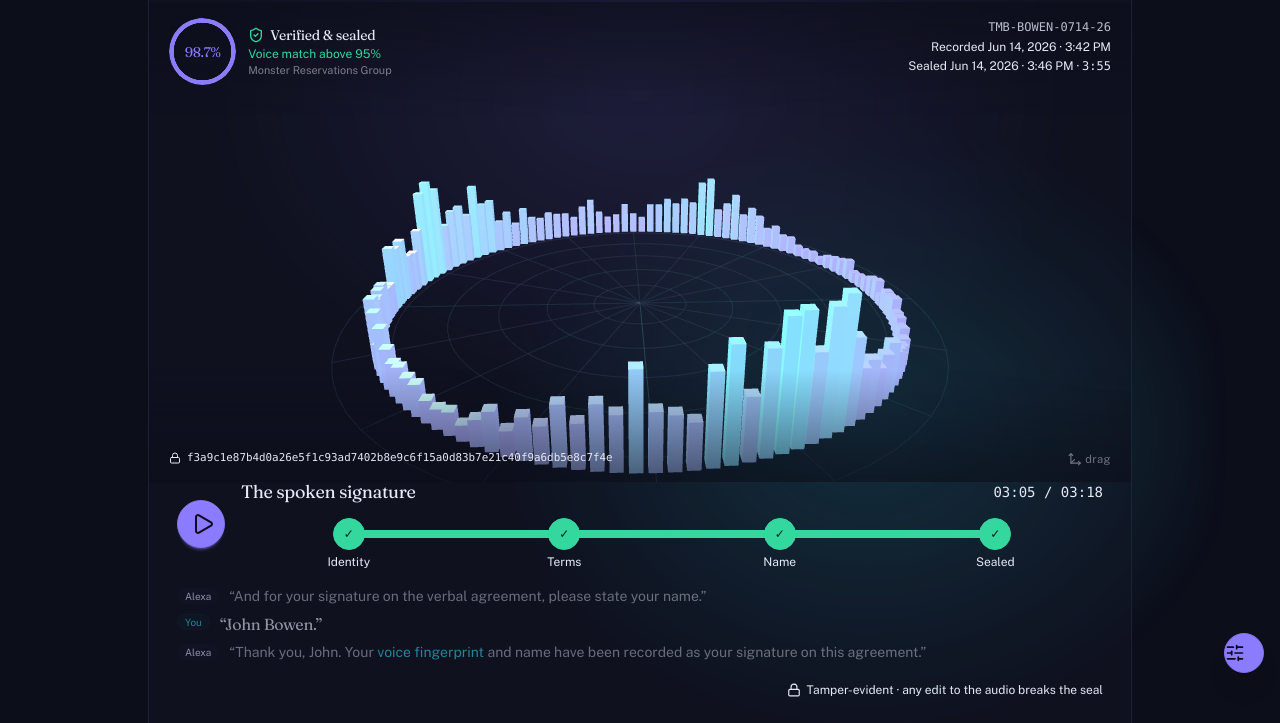
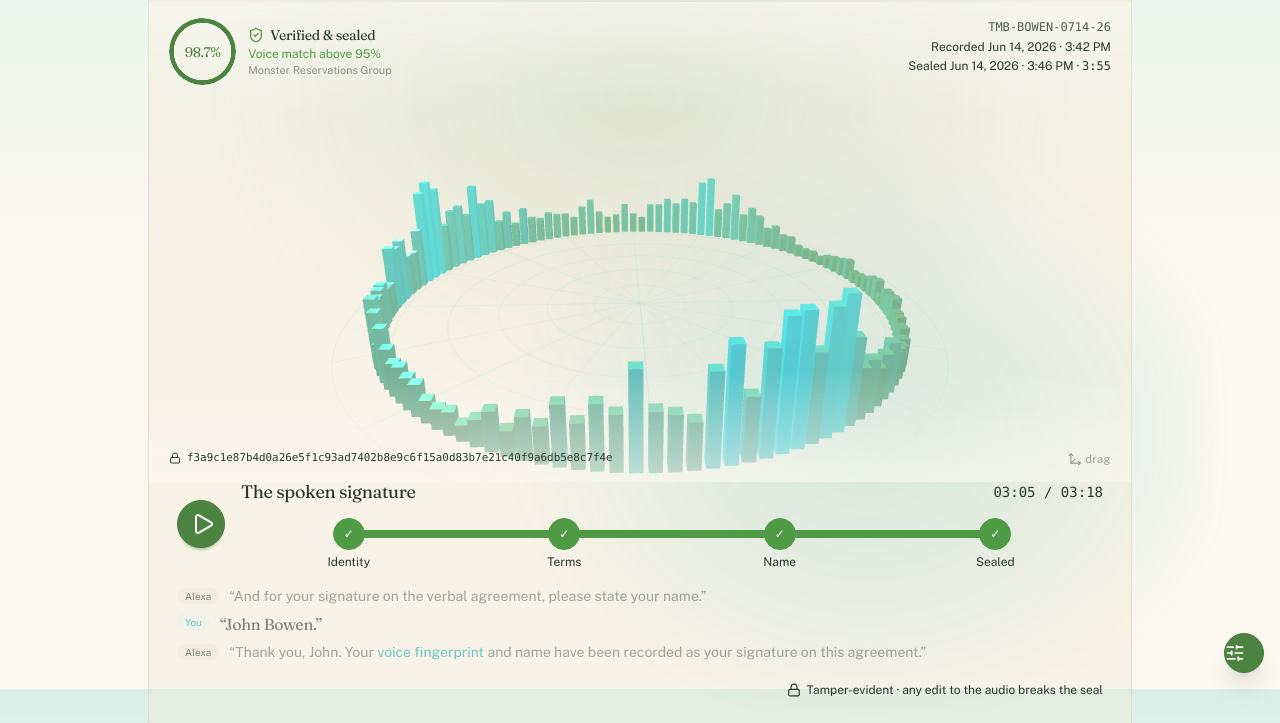
Before and after one commit to theTechGoose/timbre-voice-signature, a plain HTML site: page index.html in a window 1280 px wide. Shown: the part 111-834 px from the top of the page. Drawn offline with nearby package versions, Linux system fonts and the light colour scheme; animation ran at ten frames a second.

Commit message:
Beachy light theme · brand green #4c8340

```diff
--- a/index.html
+++ b/index.html
@@ -1,5 +1,5 @@
 <!doctype html>
-<html lang="en" data-theme="brand-dark">
+<html lang="en" data-theme="brand">
 <head>
 <meta charset="utf-8" />
 <meta name="viewport" content="width=device-width, initial-scale=1" />
@@ -20,31 +20,31 @@
 
 [data-theme="brand"] {
   color-scheme: light;
-  --color-base-100: #f7f8fc; --color-base-200: #eef0f8; --color-base-300: #dcdfee;
-  --color-base-content: #161a2e;
-  --color-primary: #5546e6; --color-primary-content: #ffffff;
-  --color-secondary: #8b7bf7; --color-secondary-content: #181433;
-  --color-accent: #0fa6b8; --color-accent-content: #04282d;
-  --color-neutral: #1e2236; --color-neutral-content: #e9ebf5;
-  --color-info: #3b82f6; --color-info-content: #ffffff;
-  --color-success: #16b981; --color-success-content: #04231a;
-  --color-warning: #e0a106; --color-warning-content: #2a1d00;
-  --color-error: #f43f5e; --color-error-content: #ffffff;
+  --color-base-100: #fbf8f0; --color-base-200: #f2ead8; --color-base-300: #ddd0b3;
+  --color-base-content: #28382c;
+  --color-primary: #4c8340; --color-primary-content: #ffffff;
+  --color-secondary: #e2a341; --color-secondary-content: #2a1d00;
+  --color-accent: #0ea7b8; --color-accent-content: #ffffff;
+  --color-neutral: #26352b; --color-neutral-content: #f2ead8;
+  --color-info: #2f9bd6; --color-info-content: #ffffff;
+  --color-success: #4f9a45; --color-success-content: #ffffff;
+  --color-warning: #d9912a; --color-warning-content: #2a1d00;
+  --color-error: #e0604e; --color-error-content: #ffffff;
   --radius-selector: 2rem; --radius-field: 0.5rem; --radius-box: 1rem;
   --size-selector: 0.25rem; --size-field: 0.25rem; --border: 1px; --depth: 1; --noise: 0;
 }
 [data-theme="brand-dark"] {
   color-scheme: dark;
-  --color-base-100: #0c0e1a; --color-base-200: #14172a; --color-base-300: #262c49;
-  --color-base-content: #e7e9f6;
-  --color-primary: #8b7bff; --color-primary-content: #0b0a22;
-  --color-secondary: #b9afff; --color-secondary-content: #181433;
+  --color-base-100: #0c1714; --color-base-200: #122420; --color-base-300: #213b33;
+  --color-base-content: #e8f1e6;
+  --color-primary: #74c45f; --color-primary-content: #07210a;
+  --color-secondary: #f0c069; --color-secondary-content: #2a1d00;
   --color-accent: #2dd4e6; --color-accent-content: #042a30;
-  --color-neutral: #1b1f33; --color-neutral-content: #dfe3f2;
-  --color-info: #5c9dff; --color-info-content: #03122b;
-  --color-success: #34d89e; --color-success-content: #04231a;
+  --color-neutral: #16261f; --color-neutral-content: #dfeede;
+  --color-info: #5cc0ff; --color-info-content: #03122b;
+  --color-success: #57c46a; --color-success-content: #04231a;
   --color-warning: #f5c84b; --color-warning-content: #2a1d00;
-  --color-error: #fb6f87; --color-error-content: #2a0410;
+  --color-error: #fb7d6b; --color-error-content: #2a0410;
   --radius-selector: 2rem; --radius-field: 0.5rem; --radius-box: 1rem;
   --size-selector: 0.25rem; --size-field: 0.25rem; --border: 1px; --depth: 1; --noise: 0;
 }
@@ -74,6 +74,10 @@ h1,h2,h3,h4,.font-display { font-family: var(--font-display); font-optical-sizin
 <style>
   .rise { animation: brand-rise .6s var(--ease-standard) both; }
   .mono { font-family: var(--font-mono); }
+
+  /* Beachy backdrop — sea-foam fading to warm sand (light) / deep ocean (dark) */
+  [data-theme="brand"] body { background: linear-gradient(180deg, #d8efe8 0%, #edf6ee 15%, var(--color-base-100) 44%) fixed no-repeat; }
+  [data-theme="brand-dark"] body { background: linear-gradient(180deg, #0e2027 0%, var(--color-base-100) 42%) fixed no-repeat; }
 
   /* The 3D stage + its atmospheric glow */
   #record { position: relative; isolation: isolate; }
@@ -631,8 +635,8 @@ function seedAmplitudes() {
 function themeColors() {
   const cs = getComputedStyle(document.documentElement);
   return {
-    primary: new THREE.Color(cs.getPropertyValue('--color-primary').trim() || '#8b7bff'),
-    accent:  new THREE.Color(cs.getPropertyValue('--color-accent').trim()  || '#2dd4e6'),
+    primary: new THREE.Color(cs.getPropertyValue('--color-primary').trim() || '#4c8340'),
+    accent:  new THREE.Color(cs.getPropertyValue('--color-accent').trim()  || '#0ea7b8'),
   };
 }
 
```
